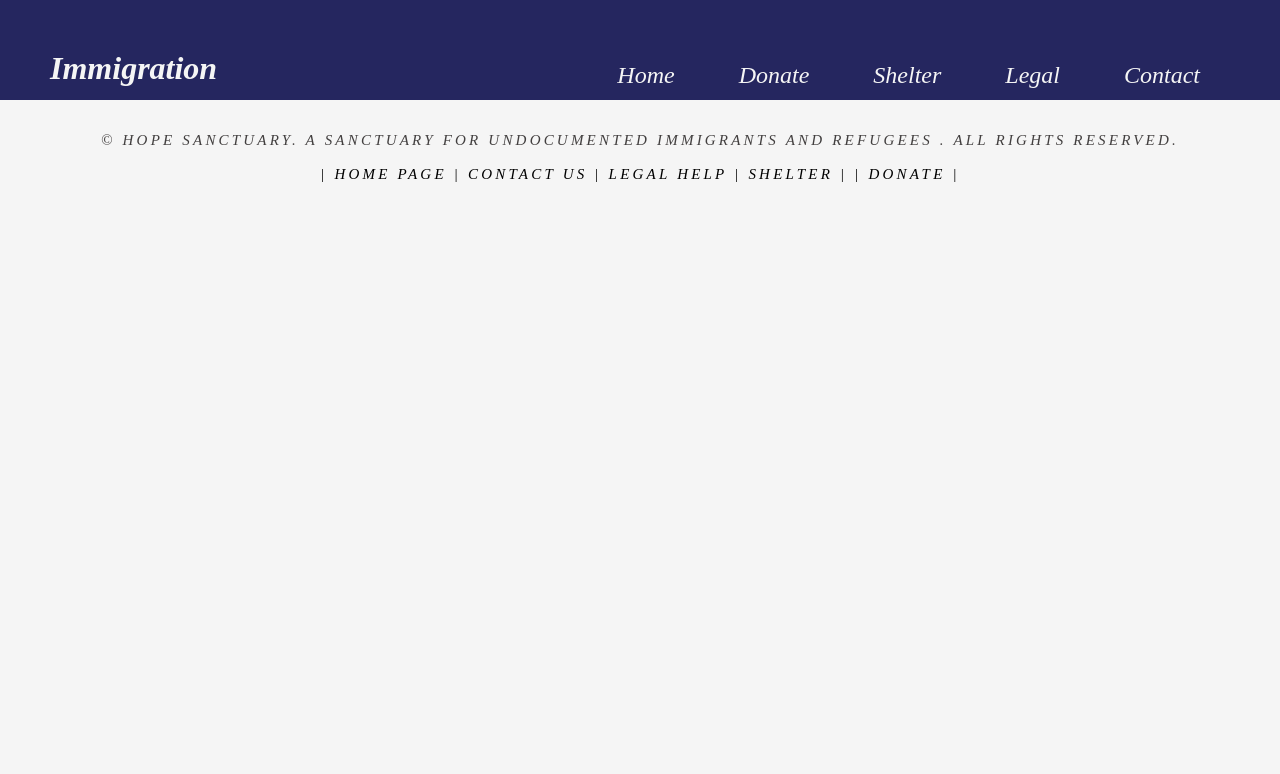
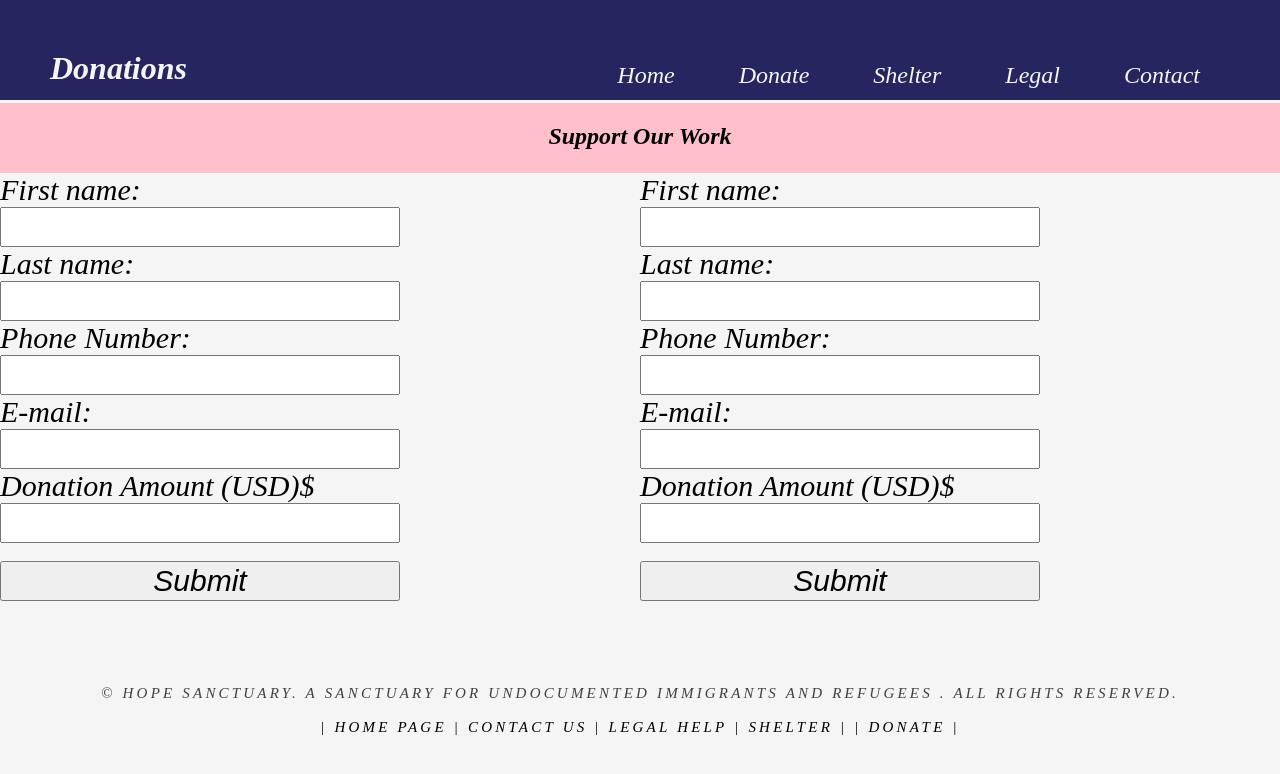
Before and after one commit to TonyLee44/firstGroupProject, a plain HTML site: page donate.html in a window 1280 px wide. Drawn offline with Linux system fonts and the light colour scheme.

Commit message:
updated donate.html and css

```diff
--- a/donate.html
+++ b/donate.html
@@ -9,7 +9,7 @@
 </head>
 <body>
     <header>
-        <h1>Immigration</h1>
+        <h1>Donations</h1>
         <nav>
             <ul>
                 <li><a href="home.html">Home</a></li>
@@ -20,7 +20,41 @@
             </ul>
         </nav>
     </header>
-
+    <div class="donate">
+        <h2 class="h2">Support Our Work</h2>
+    </div>
+    <div class="wrapper">
+    <section class="left">
+        <form>
+            <label for="first">First name:</label><br>
+          <input type="text" id="first" name="first"><br>
+          <label for="last">Last name:</label><br>
+          <input type="text" id="last" name="last"><br>
+          <label for="phone">Phone Number:</label><br>
+          <input type="tel" id="phone" name="phone"><br>
+          <label for="email">E-mail:</label><br>
+          <input type="email" id="email" name="email"><br>
+          <label for="donation">Donation Amount (USD)$</label><br>
+          <input type="number" id="donation" name="donation" min="1" step="any"> <br><br>
+          <input type="submit" formaction="#">
+        </form>
+    </section>
+    <aside class=right>
+    <form>
+	    <label for="first">First name:</label><br>
+      <input type="text" id="first" name="first"><br>
+      <label for="last">Last name:</label><br>
+      <input type="text" id="last" name="last"><br>
+      <label for="phone">Phone Number:</label><br>
+      <input type="tel" id="phone" name="phone"><br>
+      <label for="email">E-mail:</label><br>
+      <input type="email" id="email" name="email"><br>
+      <label for="donation">Donation Amount (USD)$</label><br>
+      <input type="number" id="donation" name="donation" min="1" step="any"> <br><br>
+      <input type="submit" formaction="#">
+    </form>
+    </aside>
+</div>
     <footer id="footer">
         <div class="footer-text">
           <div class="copyright">
--- a/immigration.css
+++ b/immigration.css
@@ -36,6 +36,51 @@ nav ul li a{
     font-size: x-large;
 }
 
+.donate {
+    background-color: pink;
+    padding: 10px;
+    display: flex;
+	flex-direction: row;
+	flex-wrap: nowrap;
+	justify-content: flex-start;
+	align-items: stretch;
+	align-content: stretch;
+    width: 100%;
+}
+
+.h2 {
+    margin-top: 10px;
+    height: 40px;
+    flex-grow: 0;
+  flex-shrink: 1;
+  width: 100%;
+  text-align: center;
+}
+.wrapper {
+    display: grid;
+    grid-template-columns: reapeat(4, 1fr);
+    grid-auto-rows: 10em;
+}
+
+.left {
+    grid-column: 1/3;
+    grid-row: 1/4;
+  }
+
+.right {
+    grid-column: 3/5;
+    grid-row: 1/4;
+  }
+
+label {
+    font-size: 30px;
+    }
+
+input {
+      width: 400px;
+      height: 40px;
+      font-size: 30px;
+    }
 
 
 #hero{
```
